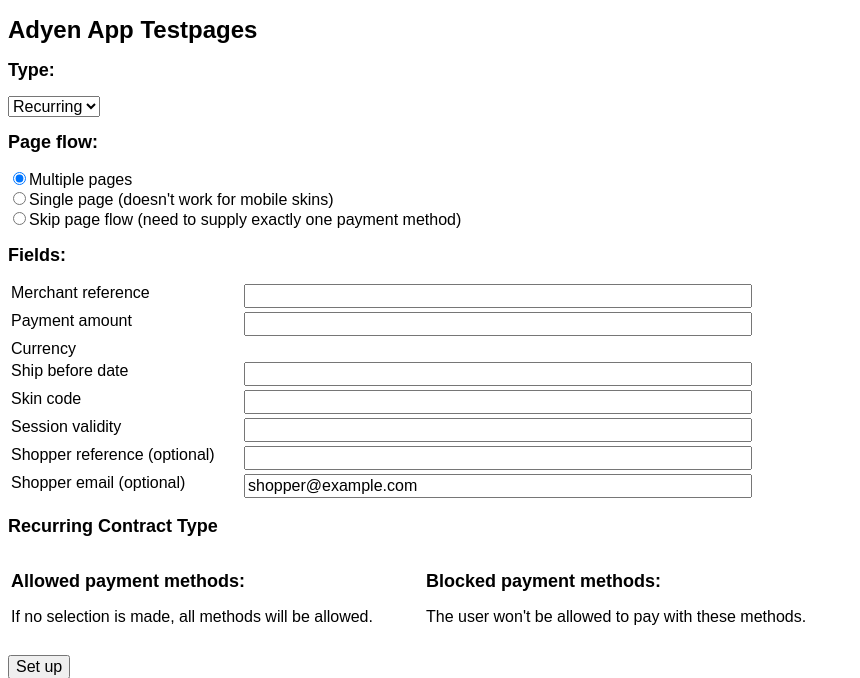
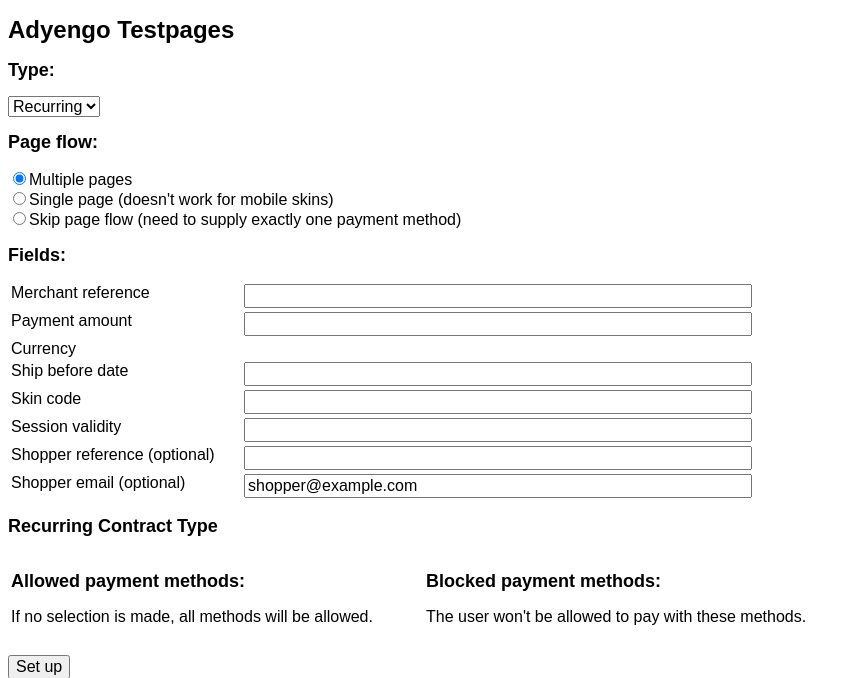
Before and after one commit to gitaarik/adyengo, a Django app: template adyengo/templates/adyengo/hpp/setup_session.html in a window 1280 px wide. Shown: the top 678 px of the page, without its empty margins (0-860 px from the left). Run offline with Django 3.2, Linux system fonts and the light colour scheme; the template is opened without the code that fills it, so the values that code supplies are empty.

Commit message:
renamed 'Adyen App' to 'Adyengo'

```diff
--- a/adyengo/templates/adyengo/base.html
+++ b/adyengo/templates/adyengo/base.html
@@ -3,7 +3,7 @@
 
     <head>
 
-        <title>Adyen App Testpages</title>
+        <title>Adyengo Testpages</title>
 
         <style>
 
@@ -50,7 +50,7 @@
 
     <body>
 
-        <h1>Adyen App Testpages</h1>
+        <h1>Adyengo Testpages</h1>
 
         {% block content %}{% endblock %}
 
```
